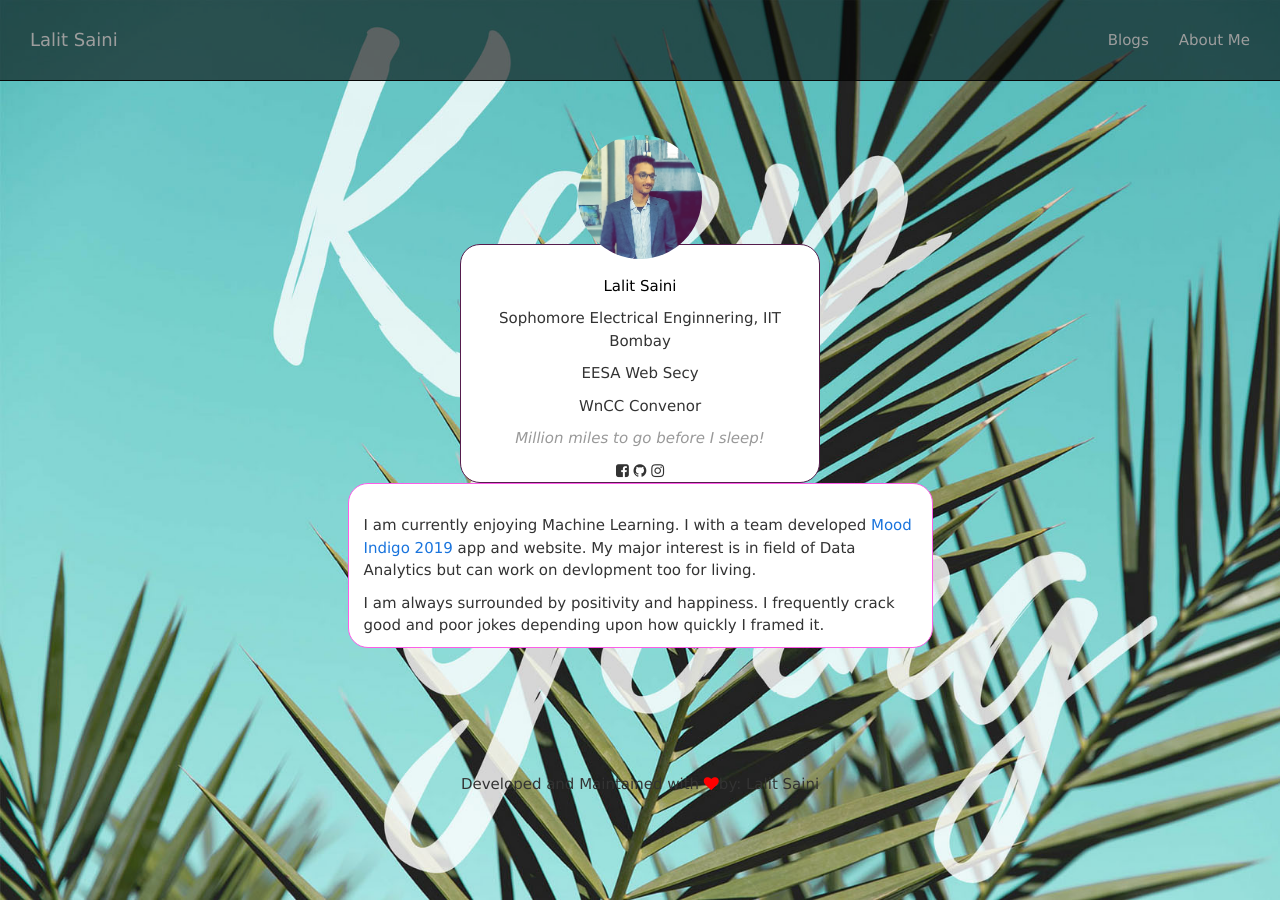
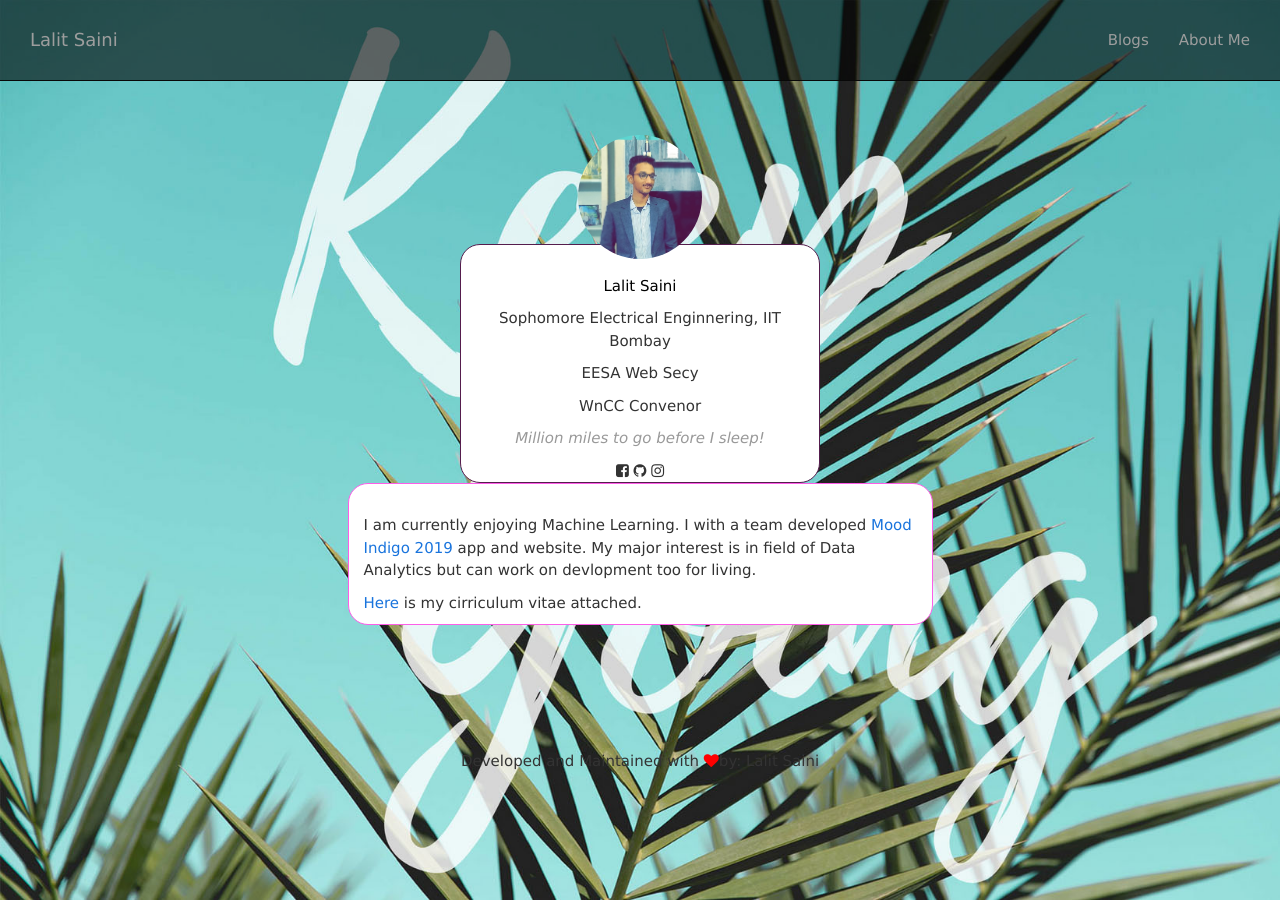
Before and after one commit to codeLAlit/codeLAlit.github.io, a Jekyll site: the page built from _about/user1.md, in a window 1280 px wide. Built offline with Jekyll 4.4.1, drawn with Linux system fonts in a browser that asks for light colours.

Commit message:
cv attached

```diff
--- a/_about/user1.md
+++ b/_about/user1.md
@@ -13,4 +13,4 @@ categories: about
 
 I am currently enjoying Machine Learning. I with a team developed [Mood Indigo 2019](http://moodi.org) app and website. My major interest is in field of Data Analytics but can work on devlopment too for living.
 
-I am always surrounded by positivity and happiness. I frequently crack good and poor jokes depending upon how quickly I framed it.
+[Here](https://drive.google.com/open?id=1JMHixwJ-5ULvTJGK6OhB96DvjFYXM9Jg) is my cirriculum vitae attached.
```
Also changed, not shown: 2 other files.
